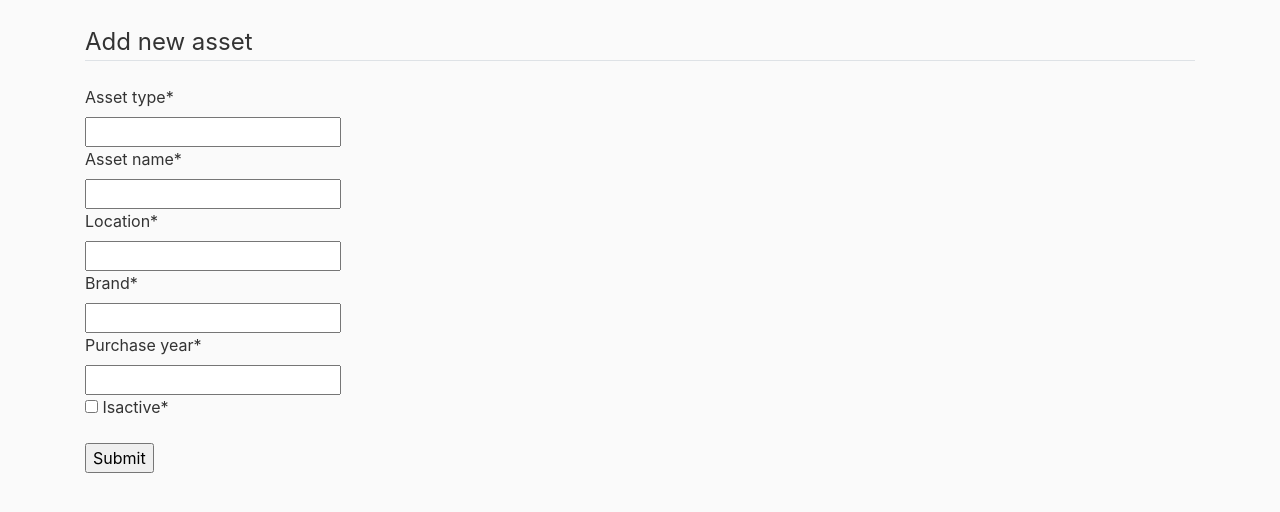
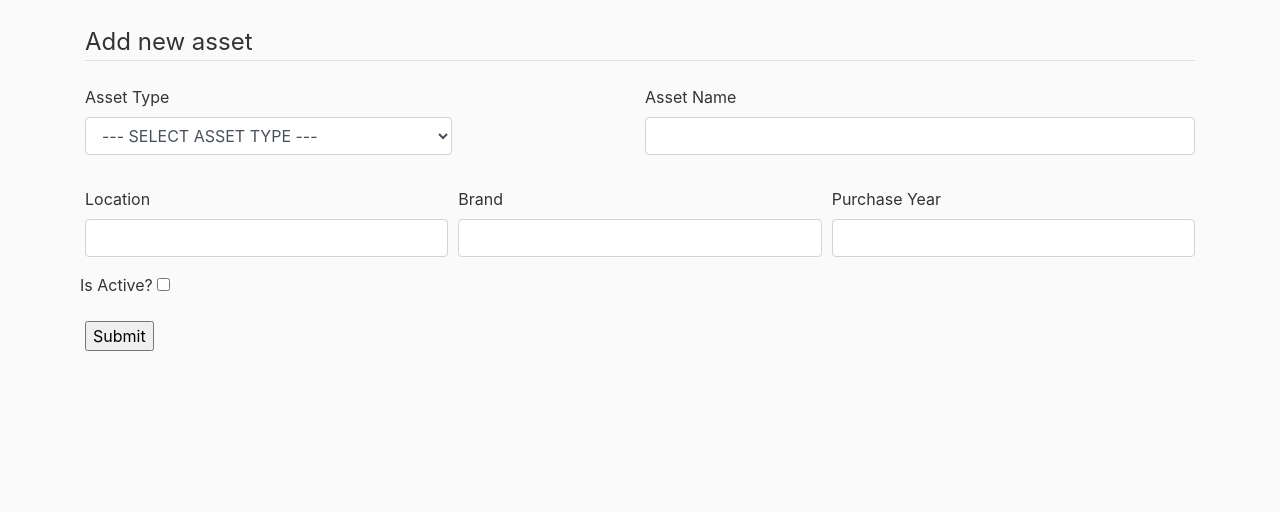
Before and after one commit to tiwari1302/assetMgmt, a Django app: page /createAsset/ in a window 1280 px wide. Shown: the part 56-568 px from the top of the page. Run offline with Django 4.2, Linux system fonts and the light colour scheme; the visitor is signed in with stand-in values (Sample User, id 1); data that the repository does not hold is empty; some libraries are stand-ins or nearby versions.

Commit message:
create asset view working

```diff
--- a/assets/forms.py
+++ b/assets/forms.py
@@ -19,7 +19,7 @@ class UserUpdateForm(forms.ModelForm):
 
 class createAssetForm(forms.Form):
     model = asset
-    asset_type = forms.CharField(max_length = 20)
+    asset_type = forms.ChoiceField(choices=assetType.objects.all())
     asset_name = forms.CharField(max_length = 30)
     location = forms.CharField(max_length = 30)
     brand = forms.CharField(max_length = 30)
--- a/assets/models.py
+++ b/assets/models.py
@@ -51,11 +51,11 @@ class assetType(models.Model):
         verbose_name_plural = 'Asset Types'
 
 class asset(models.Model):
-    id = models.UUIDField(primary_key=True, default=uuid.uuid4, editable=False)
-    asset_type = models.ForeignKey('assetType', on_delete=models.CASCADE)
-    asset_name = models.CharField(max_length=30, unique=True)
-    location = models.CharField(max_length=30)
-    brand = models.CharField(max_length=30)
+    id = models.UUIDField(primary_key=True, default=uuid.uuid4, editable=False, null=False)
+    asset_type = models.ForeignKey('assetType', on_delete=models.CASCADE, null=True)
+    asset_name = models.CharField(max_length=30, unique=True, null=True)
+    location = models.CharField(max_length=30, null=True)
+    brand = models.CharField(max_length=30, null=True)
     purchase_year = models.PositiveIntegerField(blank=True, null=True)
-    isActive = models.BooleanField(default=True)
-    currentOwner = models.ForeignKey(User, default='', on_delete=models.CASCADE)
+    isActive = models.BooleanField(default=True, null=True)
+    currentOwner = models.ForeignKey(User, default='', null=True, on_delete=models.CASCADE)
--- a/assets/templates/assets/createAsset.html
+++ b/assets/templates/assets/createAsset.html
@@ -8,8 +8,46 @@
             {% csrf_token %}
             <legend class="border-bottom mb-4">Add new asset</legend>
             <fieldset class="form-group">
-                {{ form|crispy }}
+                <div class="form-row">
+                    <div class="form-group col-md-6">
+                      <label for="asset-type">Asset Type</label>
+                      <br>
+                      <select class="form-group form-control col-md-8" name="asset-type" id="asset-type">
+                        <option  value="" selected="selected">--- SELECT ASSET TYPE ---</option>
+                        {% for type in asset_type_list %}
+                            <option value="{{type.title}}">
+                                {{type.title|capfirst}}
+                            </option>
+                        {% endfor %}
+                      </select>
+                    </div>
+                    <div class="form-group col-md-6">
+                      <label for="asset-name">Asset Name</label>
+                      <input required type="text" class="form-control" id="asset-name" name="asset-name" value="">
+                    </div>
+                </div>
+                <div class="form-row">
+                    <div class="form-group col-md-4">
+                      <label for="location">Location</label>
+                      <input required type="text" class="form-control" id="location" name="location" value="">
+                    </div>
+                    <div class="form-group col-md-4">
+                      <label for="brand">Brand</label>
+                      <input required type="text" class="form-control" id="brand" name="brand" value="">
+                    </div>
+                    <div class="form-group col-md-4">
+                      <label for="purchase_year">Purchase Year</label>
+                      <input required type="number"  min="1900" max="2099" step="1" class="form-control" id="purchase_year" name="purchase_year" value="">
+                    </div>
+                  </div>
+                  <div class="form-row">
+                    <div>
+                        <label for="purchase_year">Is Active?</label>
+                        <input required type="checkbox" id="is-active" name="is-active" value="">
+                    </div>
+                  </div>
             </fieldset>
+            <input type="hidden" class="form-control" name="pdict" value="{{cuser}}">
             <input type="submit" value="Submit">
         </form>
     </div>
--- a/assets/views.py
+++ b/assets/views.py
@@ -20,26 +20,41 @@ def adminAssetView(request):
     }
     return render(request, 'assets/assetAdmin.html', context)
 
-# @user_passes_test(lambda u: u.is_superuser)
-# def adminAssetView(request):
-#     context = {
-#         'assets': asset.objects.all(),
-#     }
-#     return render(request, 'assets/assetAdmin.html', context)
-
 @user_passes_test(lambda u: u.is_superuser)
 def createAssetView(request):
-    form = createAssetForm(request.POST)
-    if form.is_valid():
-        print("form valid")
-    context = {
+    # form = createAssetForm(request.POST)
+    # if form.is_valid():
+    #     print("form valid")
+    # context = {
 
+    # }
+    # context['form'] = createAssetForm
+    assetTypeList = assetType.objects.all()  # use assetType.title
+    assettype = request.POST.get('asset-type')
+    assetname = request.POST.get('asset-name')
+    locationn = request.POST.get('location')
+    brandd = request.POST.get('brand')
+    purchaseyear = request.POST.get('purchase-year')
+    isActivve = request.POST.get('is-active')
+    context={
+        "cuser":request.user,
+        "asset_type_list":assetTypeList,
+        "asset_type":assettype,
+        "asset_name":assetname,
+        "location":locationn,
+        "brand":brandd,
+        "purchase_year":purchaseyear,
+        "is_active":isActivve,
     }
-    context['form'] = createAssetForm
-
-        # form.save()
-        # asset.save()
-
+    if request.method == 'POST':
+        new_asset = asset()
+        new_asset.asset_type_title=assettype
+        new_asset.asset_name=assetname
+        new_asset.location=locationn
+        new_asset.brand=brandd
+        new_asset.purchase_year=purchaseyear
+        new_asset.isActive=isActivve
+        new_asset.save()
     return render(request, 'assets/createAsset.html', context)
 
 # @login_required
```
Also changed, not shown: assets/migrations/0003_alter_asset_asset_name.py (added), assets/migrations/0004_alter_asset_brand_alter_asset_location.py (added), assets/migrations/0005_alter_asset_isactive.py (added), assets/migrations/0006_alter_asset_asset_type.py (added), assets/migrations/0007_alter_asset_currentowner.py (added).
